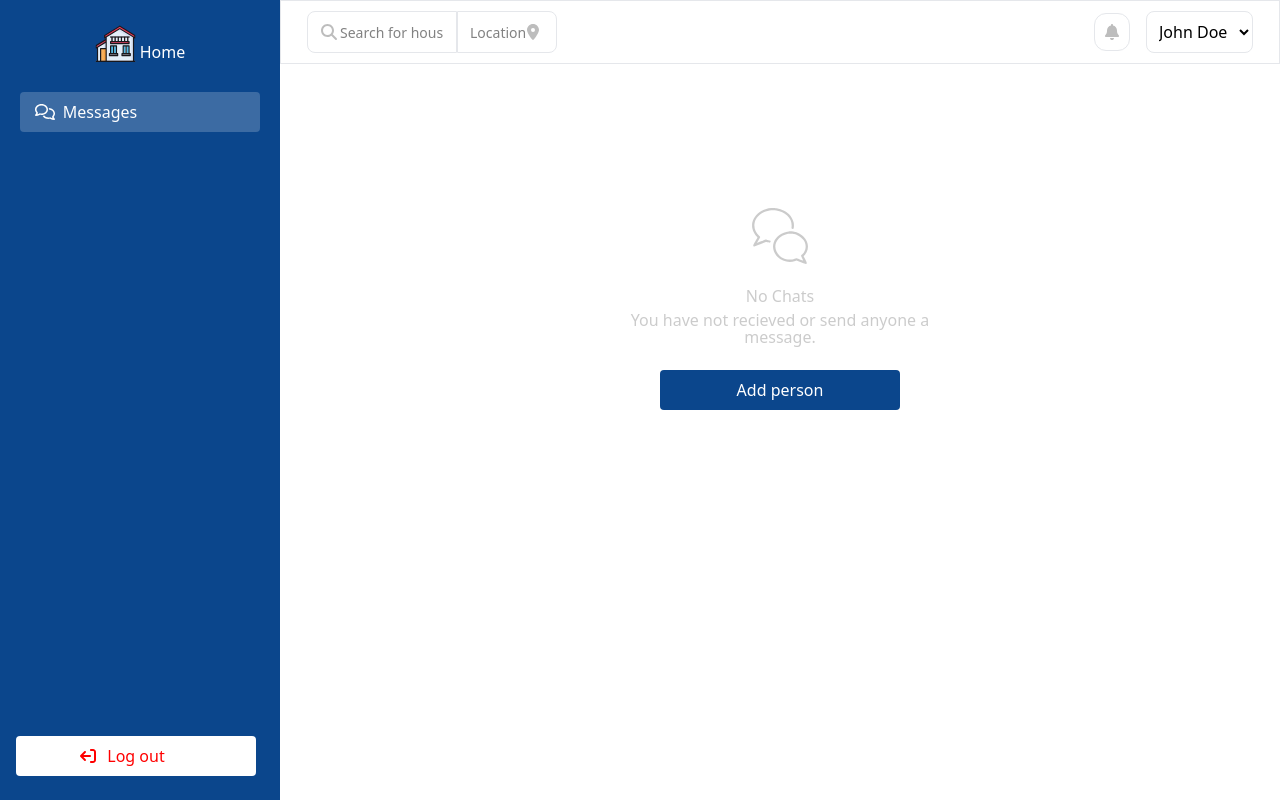
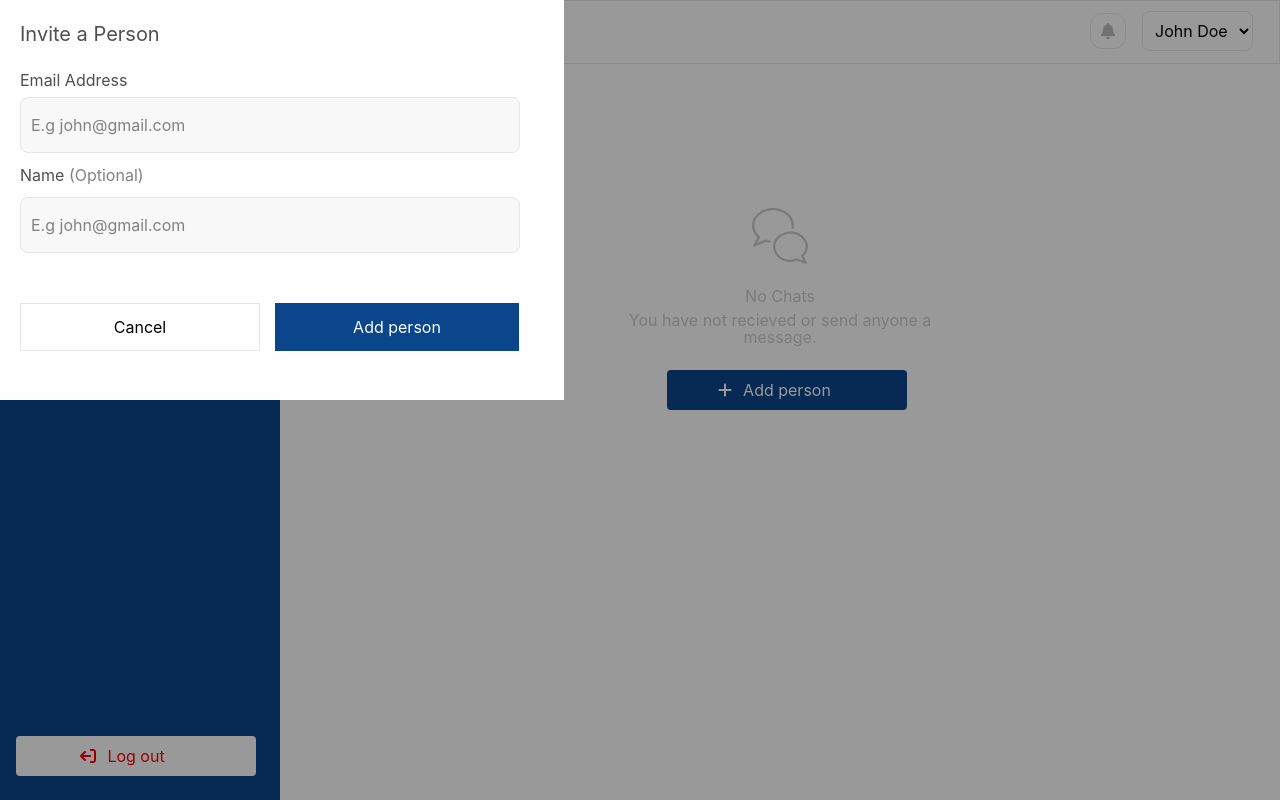
Before and after one commit to sheriifMahadi/iratein_chatapp_frontend, a React (Vite) app: page / in a window 1280 px wide. Built offline with nearby package versions, Linux system fonts and the light colour scheme; the HTML template or start-up script is replaced by a standard one.

Commit message:
create add person modal

```diff
--- a/src/assets/styles.css
+++ b/src/assets/styles.css
@@ -1,6 +1,7 @@
 @import url('./styles/chats.css');
 @import url('./styles/header.css');
 @import url('./styles/noMessage.css');
+@import url('./styles/addPersonModal.css');
 
 @tailwind base;
 @tailwind components;
@@ -16,5 +17,6 @@
 }
 
 body{
-    @apply text-base
+    @apply text-base;
+    font-family: inter;
 }
--- /dev/null
+++ b/src/assets/styles/addPersonModal.css
@@ -0,0 +1,85 @@
+
+.modal-container {
+    position: fixed; /* Stay in place */
+    z-index: 1; /* Sit on top */
+    left: 0;
+    top: 0;
+    width: 100%; /* Full width */
+    height: 100%; /* Full height */
+    overflow: auto; /* Enable scroll if needed */
+    background-color: rgb(0,0,0); /* Fallback color */
+    background-color: rgba(0,0,0,0.4); /* Black w/ opacity */
+}
+
+.modal-main{
+    background-color: #fefefe;
+    padding: 20px;
+    /* border: 1px solid #888; */
+    width: 564px; /* Could be more or less, depending on screen size */
+    height: 400px;
+}
+
+.modal-main > p {
+    @apply text-xl text-[#4F4F4F] pb-5;
+}
+
+.name-field-modal, .email-field-modal{
+    @apply text-[#4F4F4F]
+}
+
+.optional-text {
+    @apply !text-[#828282]
+}
+
+.email-field-modal > input, .name-field-modal > input {
+    @apply pl-2.5 border rounded-lg block bg-[#F8F8F8] text-[#BDBDBD] w-[500px] h-14;
+}
+
+.cancel {
+    @apply border text-center h-12 w-60;
+
+}
+
+.add {
+    @apply text-white !bg-[#0B468C] w-[244px] h-12 ml-[15px];
+
+}
+
+.modal-buttons {
+    padding-top: 50px;
+}
+
+.email-field-modal ::-webkit-input-placeholder, .name-field-modal > ::-webkit-input-placeholder{
+    @apply !text-[#828282] text-left ;
+}
+
+.email-label-space {
+    padding-bottom: 5px;
+    display: block;
+}
+
+.name-label-space {
+    padding: 5px;
+    display: block;
+}
+
+button:hover {
+    cursor: pointer;
+    box-shadow: 10px 10px 28px rgba(0, 0, 0, 0.15);
+    transition: 0.2s all;
+    outline: none;
+}
+
+button:active {
+    transform: scale(0.98);
+    box-shadow: 3px 2px 22px 1px rgba(0, 0, 0, 0.24);
+}
+
+
+input{
+    outline: none;
+}
+
+input:focus{
+    box-shadow: 3px 2px 22px 1px rgba(0, 0, 0, 0.24);
+}
--- a/src/assets/styles/header.css
+++ b/src/assets/styles/header.css
@@ -57,8 +57,6 @@
 
 .profile {
     @apply p-4;
-
-
 }
 
 select {
--- a/src/assets/styles/noMessage.css
+++ b/src/assets/styles/noMessage.css
@@ -4,14 +4,13 @@
 }
 
 .add-person-btn {
-    @apply rounded w-60 h-10 text-white !bg-[#0B468C];
+    @apply rounded w-60 h-10 text-white !bg-[#0B468C] ;
 
 
 }
 
 .chat-message-icon > img {
-    max-width: 100%;
-    height: auto;
+    @apply max-w-full h-auto
 
 }
 
@@ -23,15 +22,20 @@
 .empty-inbox-text, .no-chats {
     @apply opacity-20
 }
+
 .empty-inbox-text {
-    @apply pb-6;
-    line-height: 16.94px;
+    @apply pb-6 leading-[16.94px];
 }
+
 .no-chats {
     @apply pt-5 pb-1;
 }
 
 .empty-inbox-text > span {
-   display: block;
-   text-align: center;
+    @apply block text-center;
 }
+
+.add-person-icon {
+    @apply left-[65px] relative text-white;
+
+}
--- /dev/null
+++ b/src/components/AddPersonModal.jsx
@@ -0,0 +1,44 @@
+
+
+const AddPersonModal = () =>  {
+
+    return (
+        <div className="modal-container">
+            <div className="modal-main">
+                <p>Invite a Person</p>
+                <div className="modal-input-fields">
+                    <div className="email-field-modal">
+                        <label htmlFor="email">Email Address</label>
+                        <span className="email-label-space">
+
+                        </span>
+                        <input type="text" name="email" placeholder="E.g john@gmail.com"/>
+                    </div>
+
+                    <div className="name-field-modal">
+                        <span className="name-label-space">
+
+                        </span>
+                        <label htmlFor="name">Name <span className="optional-text">(Optional)</span></label>
+                        <span className="name-label-space">
+
+                        </span>
+                        <input type="text" name="name" placeholder="E.g john@gmail.com"/>
+                    </div>
+                </div>
+                    <div className="modal-buttons">
+                        <button className="cancel" type="button">
+                            Cancel
+                        </button>
+
+                        <button className="add" type="button">
+                            Add person
+                        </button>
+                    </div>
+
+            </div>
+        </div>
+    )
+}
+
+export default AddPersonModal;
--- a/src/components/Chats.jsx
+++ b/src/components/Chats.jsx
@@ -5,6 +5,7 @@ import { faArrowRightFromBracket } from '@fortawesome/free-solid-svg-icons'
 
 import Header from './Header'
 import NoMessage from './NoMessage'
+import AddPersonModal from './AddPersonModal'
 
 const Chat = () => {
     return (
@@ -39,6 +40,7 @@ const Chat = () => {
                 <div className="right-pane">
                     <Header/>
                     <NoMessage/>
+                    <AddPersonModal/>
                 </div>
             </div>
         </div>
--- a/src/components/NoMessage.jsx
+++ b/src/components/NoMessage.jsx
@@ -1,6 +1,6 @@
-
-
+import { FontAwesomeIcon } from '@fortawesome/react-fontawesome'
 import messagebubble from '../assets/messagebubble.svg'
+import { faPlus } from '@fortawesome/free-solid-svg-icons'
 
 const NoMessage = () => {
     return (
@@ -18,6 +18,10 @@ const NoMessage = () => {
                     </span>
             </div>
             <div className="add-person-btn-container">
+                <span className='add-person-icon'>
+                    <FontAwesomeIcon icon={faPlus} />
+
+                </span>
                 <button className="add-person-btn" type="button">
                     Add person
                 </button>
```
